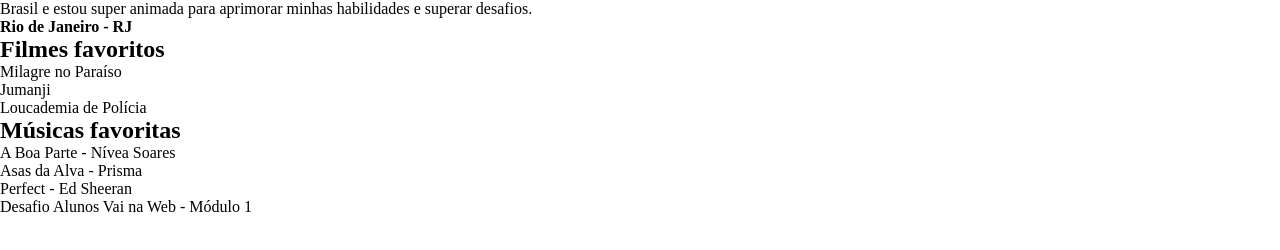
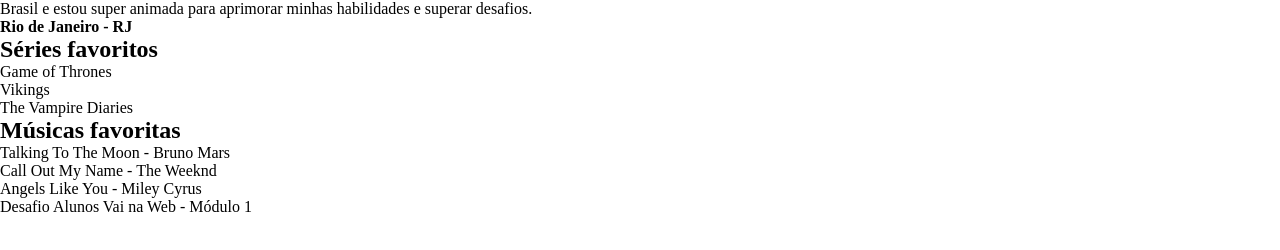
Before and after one commit to marcellefontoura/mini-wiki, a plain HTML site: page index.html in a window 1280 px wide. Shown: the part 366-616 px from the top of the page. Drawn offline with Linux system fonts and the light colour scheme.

Commit message:
atualizando html

```diff
--- a/index.html
+++ b/index.html
@@ -37,20 +37,20 @@
             <h4>Rio de Janeiro - RJ</h4>
         </section>
         <section class="favoritos">
-            <section class="filmes">
-                <h2>Filmes favoritos</h2>
+            <section class="series">
+                <h2>Séries favoritos</h2>
                 <ol>
-                    <li>Milagre no Paraíso</li>
-                    <li>Jumanji</li>
-                    <li>Loucademia de Polícia</li>
+                    <li>Game of Thrones</li>
+                    <li>Vikings</li>
+                    <li>The Vampire Diaries</li>
                 </ol>
             </section>
             <section class="musicas">
                 <h2>Músicas favoritas</h2>
                 <ol>
-                    <li>A Boa Parte - Nívea Soares</li>
-                    <li>Asas da Alva - Prisma</li>
-                    <li>Perfect - Ed Sheeran</li>
+                    <li>Talking To The Moon - Bruno Mars</li>
+                    <li>Call Out My Name - The Weeknd</li>
+                    <li>Angels Like You - Miley Cyrus</li>
                 </ol>
             </section>
         </section>
```
